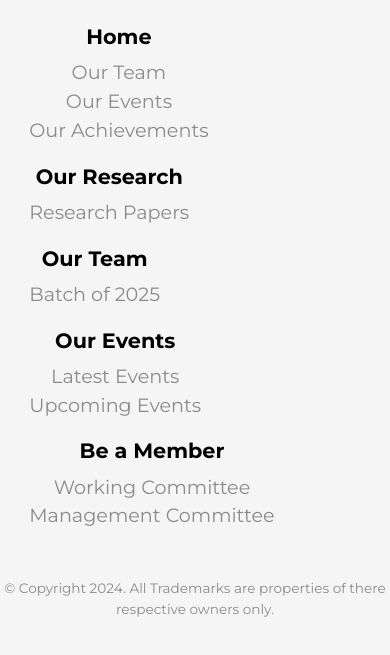
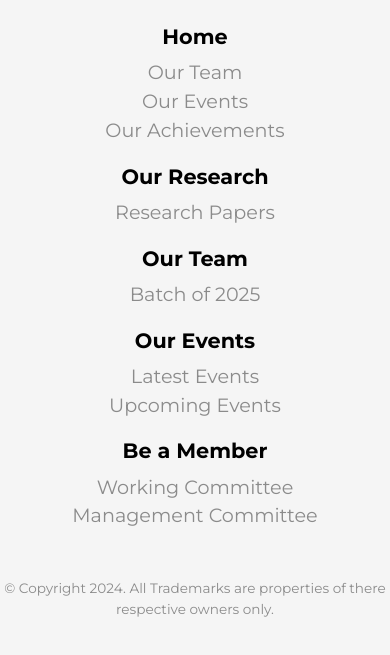
Before and after one commit to kisnaXD/esom_website, a website: page index.html in a window 390 px wide. Shown: the part 3119-3774 px from the top of the page. Drawn offline with Linux system fonts and the light colour scheme; a web font is replaced by a local one.

Commit message:
Final commit for Frontend

```diff
--- a/customstyling.css
+++ b/customstyling.css
@@ -174,6 +174,11 @@
 
 .footer-list-item {
     font-size: 1.2rem;
+    transition: all 0.5s ease;
+}
+
+.footer-list-item:hover {
+    color: black;
 }
 
 .rem1 {
@@ -364,3 +369,13 @@
 .font-Outfit {
     font-family: "Outfit", serif;
 }
+
+.selfstarter {
+    align-self: start;
+}
+
+@media (max-width: 1024px) {
+    .selfstarter {
+        align-self: center;
+    }
+}
--- a/events-styling.css
+++ b/events-styling.css
@@ -94,6 +94,11 @@
 
 .footer-list-item {
     font-size: 1.2rem;
+    transition: all 0.5s ease;
+}
+
+.footer-list-item:hover {
+    color: black;
 }
 
 .rowcol {
@@ -219,6 +224,16 @@
     align-items: center;
     gap: 10px;
     width: calc(80% + 100px);
+}
+
+.selfstarter {
+    align-self: start;
+}
+
+@media (max-width: 1024px) {
+    .selfstarter {
+        align-self: center;
+    }
 }
 
 .carousel-container-container {
--- a/index.html
+++ b/index.html
@@ -205,7 +205,7 @@
                 <img src="./assets/mahe_logo.png" class="box120" />
             </div>
             <div class="mt24 flex rowcol justify-between width85 items-center">
-                <div class="flex flex-col justify-evenly items-center  self-start h-auto w-auto">
+                <div class="flex flex-col justify-evenly items-center  selfstarter h-auto w-auto">
                     <h1 class="text-black font-Montserrat rem1 text-center md:text-left w-full font-bold">Home</h1>
                     <ul class="list-none graytext font-Montserrat md:text-left text-center w-full footer-list">
                         <li class="footer-list-item"><a href='index.html'>Our Team</a></li>
@@ -213,26 +213,26 @@
                         <li class="footer-list-item"><a href='index.html'>Our Achievements</a></li>
                     </ul>
                 </div>
-                <div class="flex flex-col justify-evenly items-center self-start  h-auto w-auto non-phone-margin">
+                <div class="flex flex-col justify-evenly items-center selfstarter  h-auto w-auto non-phone-margin">
                     <h1 class="text-black font-Montserrat rem1 w-full text-center md:text-left font-bold">Our Research</h1>
                     <ul class="list-none graytext font-Montserrat w-full text-center md:text-left footer-list">
                         <li class="footer-list-item"><a href='research.html'>Research Papers</a></li>
                     </ul>
                 </div>
-                <div class="flex flex-col justify-evenly items-center self-start  h-auto w-auto non-phone-margin">
+                <div class="flex flex-col justify-evenly items-center selfstarter  h-auto w-auto non-phone-margin">
                     <h1 class="text-black font-Montserrat rem1 text-center md:text-left w-full font-bold">Our Team</h1>
                     <ul class="list-none graytext font-Montserrat text-center md:text-left w-full footer-list">
                         <li class="footer-list-item"><a href='team.html'>Batch of 2025</a></li>
                     </ul>
                 </div>
-                <div class="flex flex-col justify-evenly items-center self-start  h-auto w-auto non-phone-margin">
+                <div class="flex flex-col justify-evenly items-center selfstarter  h-auto w-auto non-phone-margin">
                     <h1 class="text-black font-Montserrat rem1 text-center md:text-left w-full font-bold">Our Events</h1>
                     <ul class="list-none graytext font-Montserrat text-center md:text-left w-full footer-list">
                         <li class="footer-list-item"><a href='events.html'>Latest Events</a></li>
                         <li class="footer-list-item"><a href='events.html'>Upcoming Events</a></li>
                     </ul>
                 </div>
-                <div class="flex flex-col justify-evenly items-center self-start  h-auto w-auto non-phone-margin">
+                <div class="flex flex-col justify-evenly items-center selfstarter  h-auto w-auto non-phone-margin">
                     <h1 class="text-black font-Montserrat rem1 text-center md:text-left font-bold w-full">Be a Member</h1>
                     <ul class="list-none graytext font-Montserrat text-center md:text-left w-full footer-list">
                         <li class="footer-list-item"><a href='member.html'>Working Committee</a></li>
--- a/memberstyling.css
+++ b/memberstyling.css
@@ -84,6 +84,11 @@
 
 .footer-list-item {
     font-size: 1.2rem;
+    transition: all 0.5s ease;
+}
+
+.footer-list-item:hover {
+    color: black;
 }
 
 .rowcol {
@@ -369,3 +374,13 @@
 .inputboxform.infob {
     width: 80%;
 }
+
+.selfstarter {
+    align-self: start;
+}
+
+@media (max-width: 1024px) {
+    .selfstarter {
+        align-self: center;
+    }
+}
--- a/researchstyling.css
+++ b/researchstyling.css
@@ -84,6 +84,11 @@
 
 .footer-list-item {
     font-size: 1.2rem;
+    transition: all 0.5s ease;
+}
+
+.footer-list-item:hover {
+    color: black;
 }
 
 .rowcol {
@@ -225,6 +230,16 @@
     box-shadow: 0px 0px 0px 0px rgba(255,215,0,0.5);
 }
 
+.selfstarter {
+    align-self: start;
+}
+
+@media (max-width: 1024px) {
+    .selfstarter {
+        align-self: center;
+    }
+}
+
 .font-Montserrat {
     font-family: "Montserrat", serif;
 }
--- a/spstyling.css
+++ b/spstyling.css
@@ -84,6 +84,11 @@
 
 .footer-list-item {
     font-size: 1.2rem;
+    transition: all 0.5s ease;
+}
+
+.footer-list-item:hover {
+    color: black;
 }
 
 .rowcol {
@@ -114,6 +119,16 @@
 
     .pcnav {
         display: flex;
+    }
+}
+
+.selfstarter {
+    align-self: start;
+}
+
+@media (max-width: 1024px) {
+    .selfstarter {
+        align-self: center;
     }
 }
 
--- a/teamstyling.css
+++ b/teamstyling.css
@@ -84,6 +84,11 @@
 
 .footer-list-item {
     font-size: 1.2rem;
+    transition: all 0.5s ease;
+}
+
+.footer-list-item:hover {
+    color: black;
 }
 
 .rowcol {
@@ -384,3 +389,13 @@
         display: none;
     }
 }
+
+.selfstarter {
+    align-self: start;
+}
+
+@media (max-width: 1024px) {
+    .selfstarter {
+        align-self: center;
+    }
+}
```
Also changed, not shown: events.html (+5 -5 lines), member.html (+5 -5 lines), research.html (+5 -5 lines), specific-paper.html (+5 -5 lines), team.html (+5 -5 lines), README.md (added).
